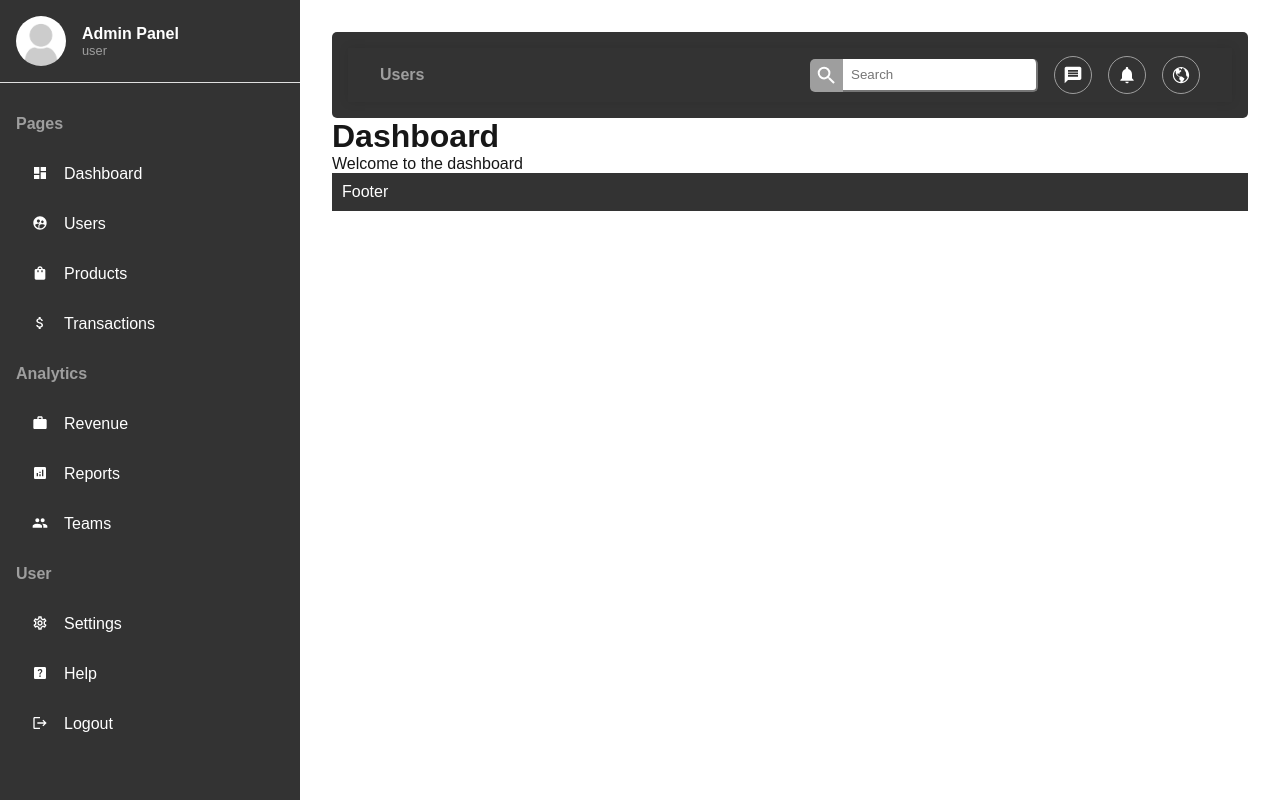
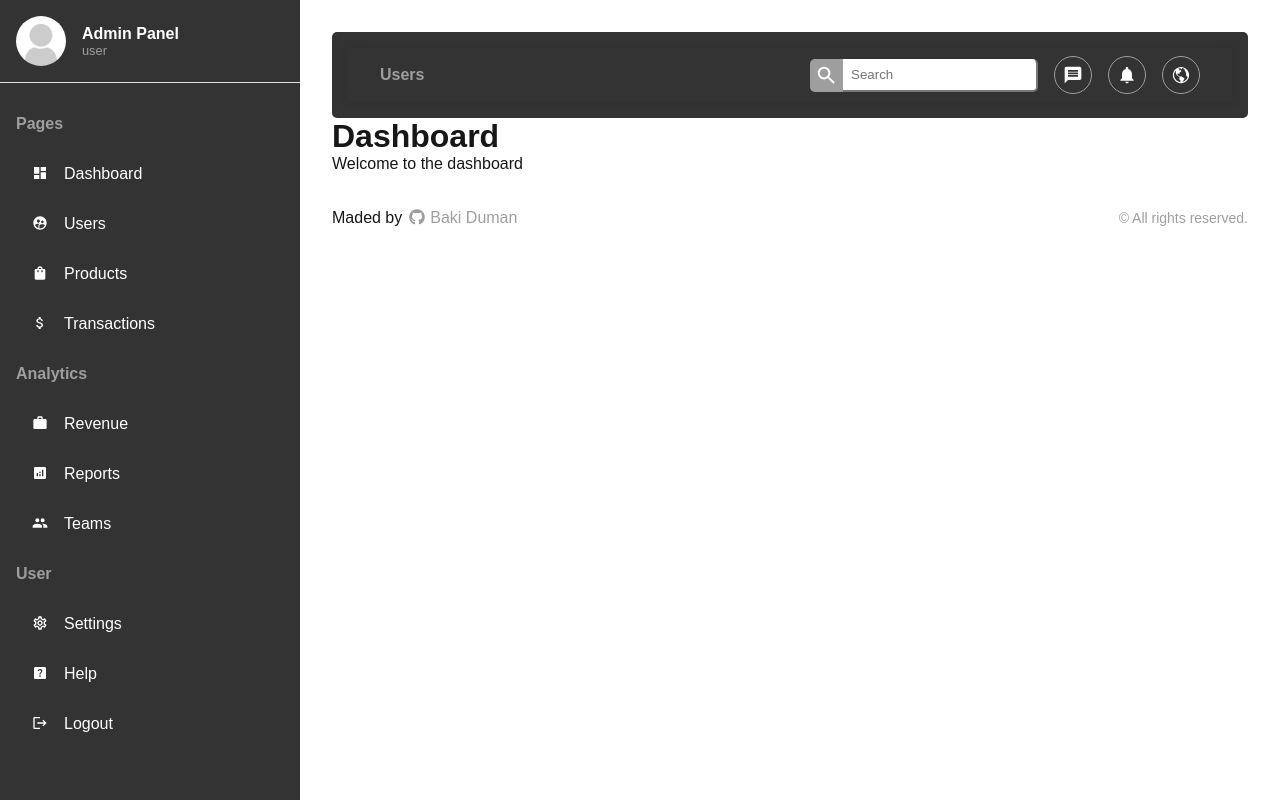
Before and after one commit to mr-smoke/admin-dashboard-nextjs, a Next.js app: page /dashboard in a window 1280 px wide. Built offline with nearby package versions, Linux system fonts and the light colour scheme.

Commit message:
Refactor footer component and update layout

```diff
--- a/src/app/dashboard/layout.jsx
+++ b/src/app/dashboard/layout.jsx
@@ -1,3 +1,4 @@
+import Footer from "@/components/dashboard/footer/footer";
 import styles from "@/components/dashboard/layout.module.css";
 import Navbar from "@/components/dashboard/navbar/navbar";
 import Sidebar from "@/components/dashboard/sidebar/sidebar";
@@ -13,7 +14,9 @@
           <Navbar />
         </navbar>
         {children}
-        <footer className={styles.footer}>Footer</footer>
+        <footer className={styles.footer}>
+          <Footer />
+        </footer>
       </main>
     </div>
   );
--- /dev/null
+++ b/src/components/dashboard/footer/footer.jsx
@@ -0,0 +1,19 @@
+import styles from "./footer.module.css";
+import { FaGithub } from "react-icons/fa";
+
+const Footer = () => {
+  return (
+    <div className={styles.footerInfo}>
+      <p>
+        Maded by
+        <a href="" target="_blank" rel="noreferrer">
+          <FaGithub />
+          Baki Duman
+        </a>
+      </p>
+      <span>© All rights reserved.</span>
+    </div>
+  );
+};
+
+export default Footer;
--- /dev/null
+++ b/src/components/dashboard/footer/footer.module.css
@@ -0,0 +1,23 @@
+.footerInfo {
+    display: flex;
+    justify-content: space-between;
+    align-items: center;
+    margin-top: 20px;
+}
+
+.footerInfo p {
+    display: flex;
+    align-items: center;
+    gap: 7px;
+}
+
+.footerInfo p a {
+    color: #9e9e9e;
+    display: flex;
+    gap: 5px;
+}
+
+.footerInfo span {
+    font-size: 14px;
+    color: #9e9e9e;
+}
--- a/src/components/dashboard/layout.module.css
+++ b/src/components/dashboard/layout.module.css
@@ -24,8 +24,6 @@
 }
 
 .footer {
-    background-color: #333;
-    color: white;
-    padding: 10px;
     width: 100%;
+    padding-top: 1rem;
 }
```
